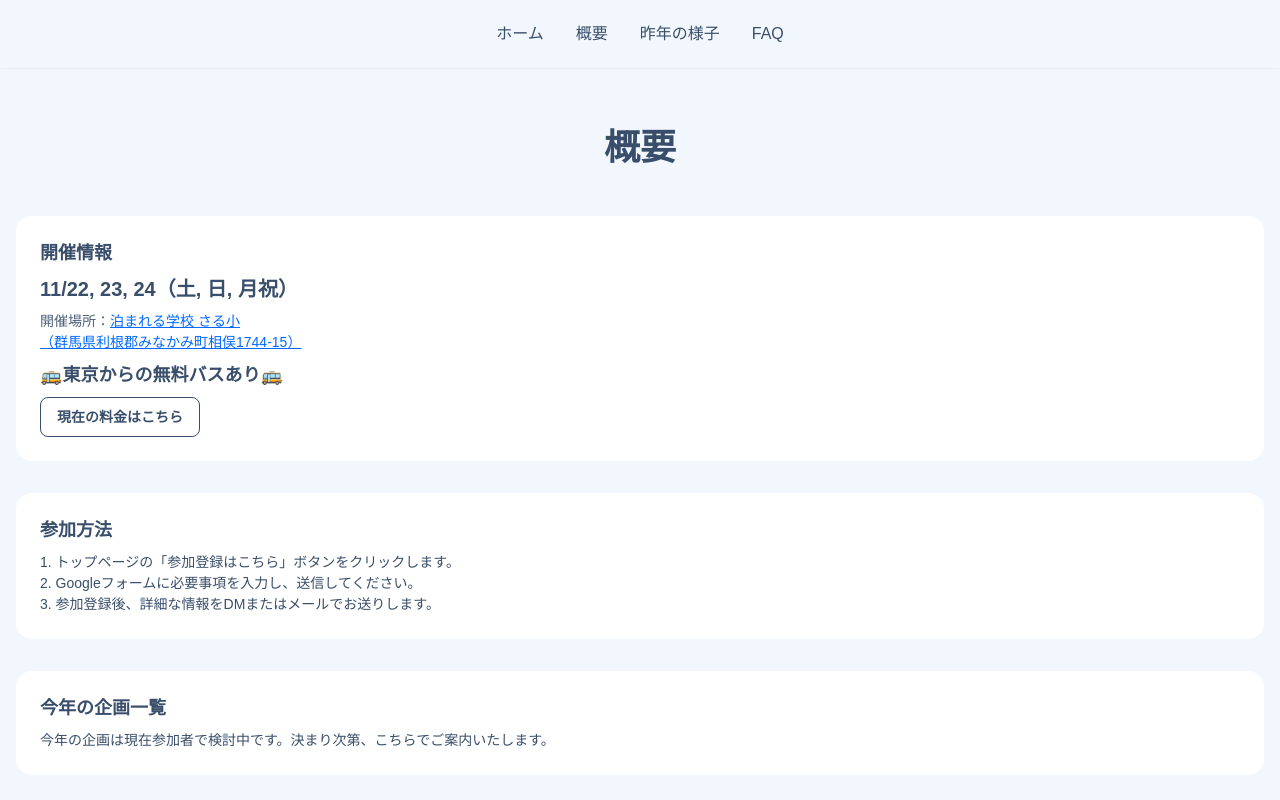
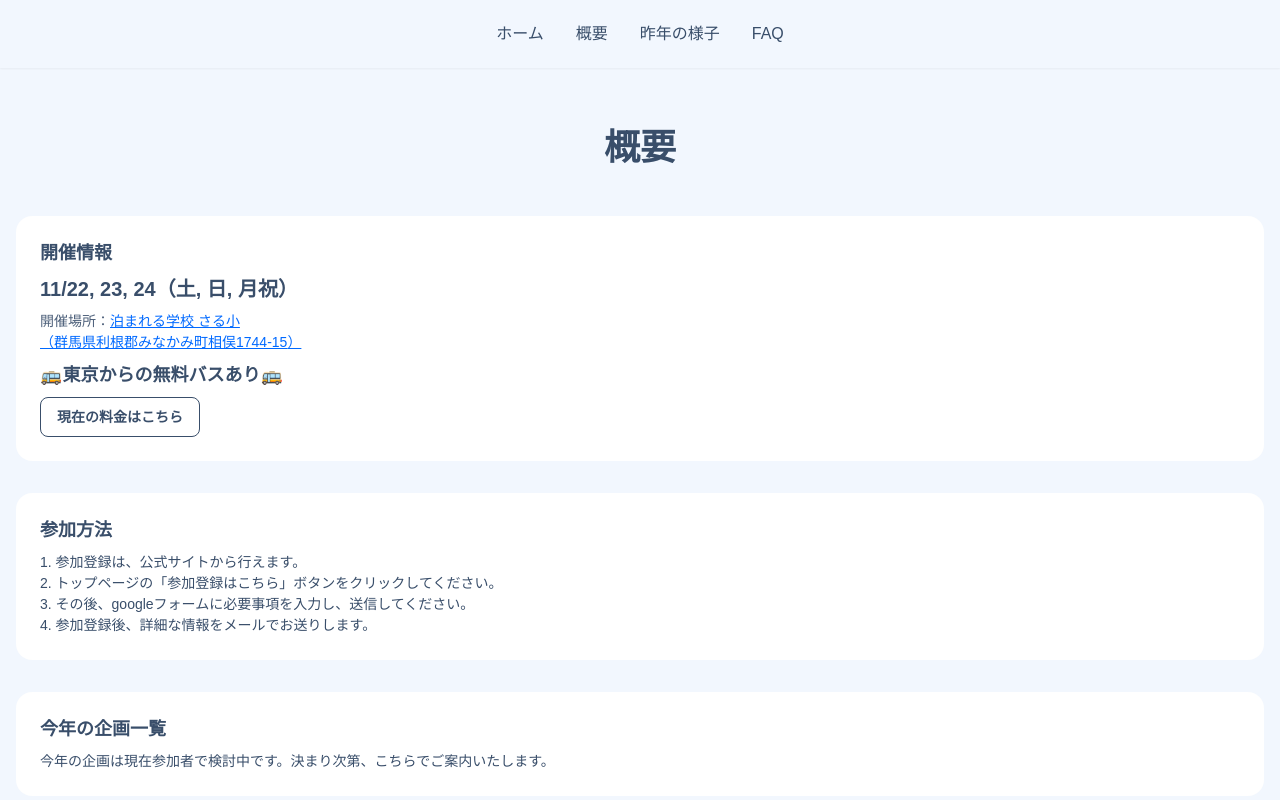
Before and after one commit to RF2034/2025, a Next.js app: page /about in a window 1280 px wide. Shown: the top 800 px of the page. Built offline with nearby package versions, Linux system fonts and the light colour scheme; a web font is replaced by a local one.

Commit message:
参加方法の説明文を修正し、より明確にしました

```diff
--- a/src/components/about/AboutParticipationCard.tsx
+++ b/src/components/about/AboutParticipationCard.tsx
@@ -4,9 +4,10 @@ export default function AboutParticipationCard() {
       <div className="card-body">
         <h2 className="card-title">参加方法</h2>
         <ol className="list-decimal list-inside">
-          <li>トップページの「参加登録はこちら」ボタンをクリックします。</li>
-          <li>Googleフォームに必要事項を入力し、送信してください。</li>
-          <li>参加登録後、詳細な情報をDMまたはメールでお送りします。</li>
+          <li>参加登録は、公式サイトから行えます。</li>
+          <li>トップページの「参加登録はこちら」ボタンをクリックしてください。</li>
+          <li>その後、googleフォームに必要事項を入力し、送信してください。</li>
+          <li>参加登録後、詳細な情報をメールでお送りします。</li>
         </ol>
       </div>
     </div>
```
